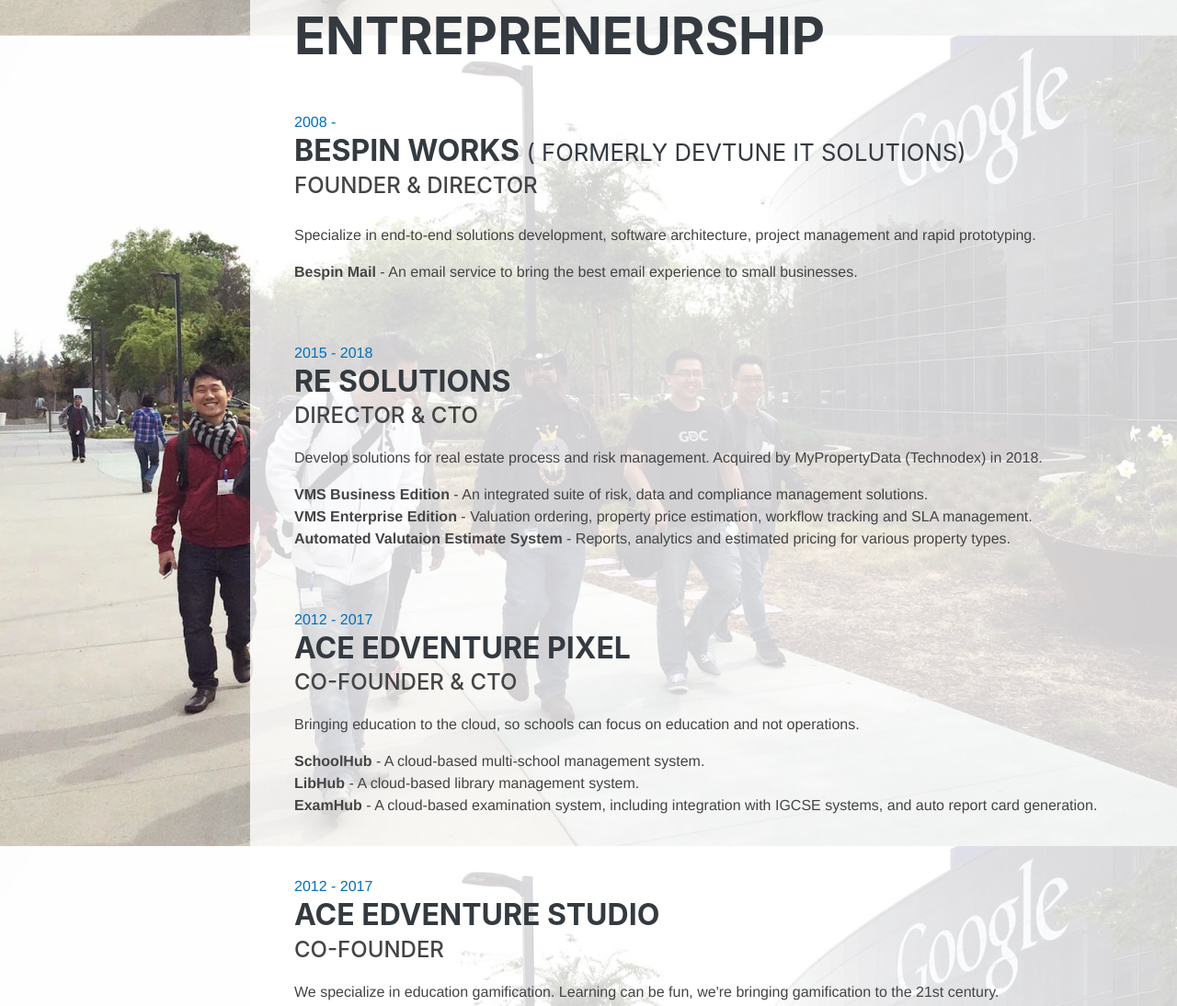
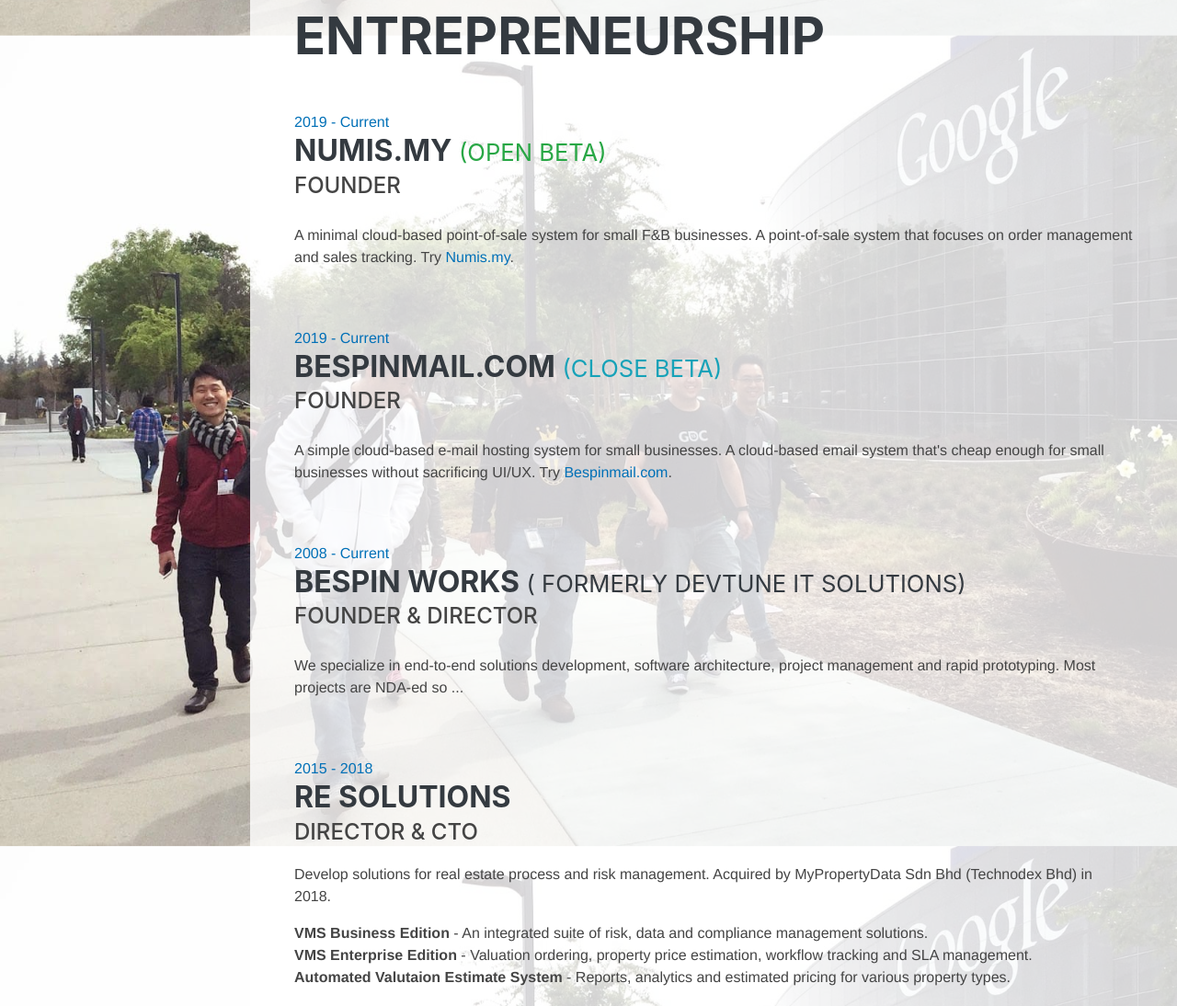
Before and after one commit to renyi/renyikhor.com, a plain HTML site: page index.html in a window 1280 px wide. Shown: the part 843-1937 px from the top of the page at 92% size. Drawn offline with nearby package versions, Linux system fonts and the light colour scheme; a web font is replaced by a local one.

Commit message:
1. Removed unused stuffs.
2. Added Numis.my and Bespinmail.

```diff
--- a/index.html
+++ b/index.html
@@ -107,14 +107,33 @@
 
           <div class="resume-item d-flex flex-column flex-md-row mb-5">
             <div class="resume-content mr-auto">
-              <span class="text-primary">2008 - </span>
+              <span class="text-primary">2019 - Current</span>
+              <h3 class="mb-0">Numis.my <small class="text-success">(Open Beta)</small></h3>
+              <div class="subheading mb-4">Founder</div>
+              <p>
+                A minimal cloud-based point-of-sale system for small F&B businesses. A point-of-sale system that focuses on order management and sales tracking. Try <a href="https://numis.my">Numis.my</a>.
+              </p>
+            </div>
+          </div>
+
+          <div class="resume-item d-flex flex-column flex-md-row mb-5">
+            <div class="resume-content mr-auto">
+              <span class="text-primary">2019 - Current</span>
+              <h3 class="mb-0">Bespinmail.com <small class="text-info">(Close Beta)</small></h3>
+              <div class="subheading mb-4">Founder</div>
+              <p>
+                A simple cloud-based e-mail hosting system for small businesses. A cloud-based email system that's cheap enough for small businesses without sacrificing UI/UX. Try <a href="https://bespinmail.com">Bespinmail.com</a>.
+              </p>
+            </div>
+          </div>
+
+          <div class="resume-item d-flex flex-column flex-md-row mb-5">
+            <div class="resume-content mr-auto">
+              <span class="text-primary">2008 - Current</span>
               <h3 class="mb-0">Bespin Works <small>( formerly Devtune IT Solutions)</small></h3>
               <div class="subheading mb-4">Founder &amp; Director</div>
               <p>
-                Specialize in end-to-end solutions development, software architecture, project management and rapid prototyping.
-              </p>
-              <p>
-                <b>Bespin Mail</b> - An email service to bring the best email experience to small businesses.
+                We specialize in end-to-end solutions development, software architecture, project management and rapid prototyping. Most projects are NDA-ed so ...
               </p>
             </div>
           </div>
@@ -125,7 +144,7 @@
               <h3 class="mb-0">RE Solutions</h3>
               <div class="subheading mb-3">Director &amp; CTO</div>
                 <p>
-                  Develop solutions for real estate process and risk management. Acquired by MyPropertyData (Technodex) in 2018.
+                  Develop solutions for real estate process and risk management. Acquired by MyPropertyData Sdn Bhd (Technodex Bhd) in 2018.
                 </p>
 
                 <p>
```
Also changed, not shown: gulpfile.js (deleted, +0 -32 lines), package.json (deleted, +0 -34 lines), README.md (deleted), img/profile.jpg (deleted), 2 other files.
